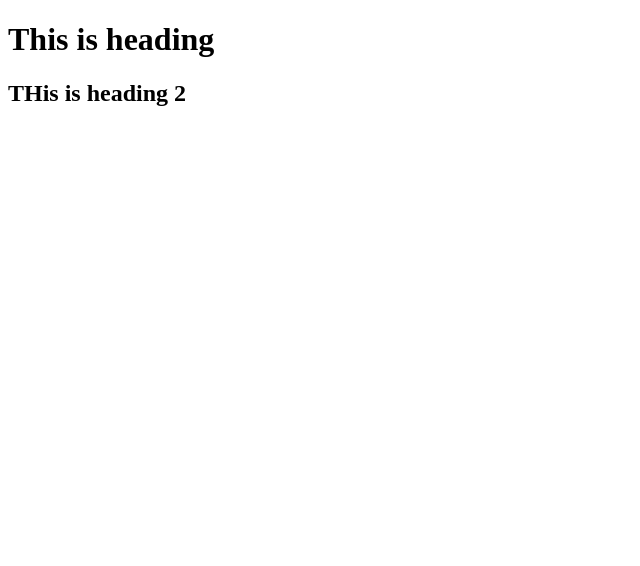
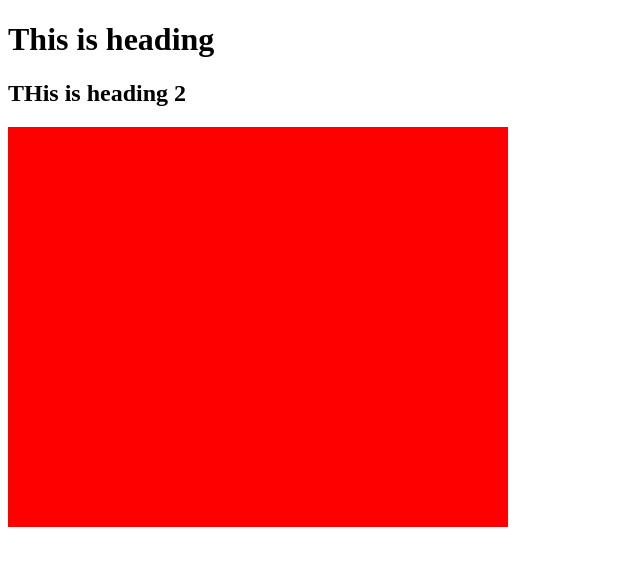
Before and after one commit to thetestcoder/git-playlist, a plain HTML site: page index.html in a window 1280 px wide. Shown: the whole page, without its empty margins (0-640 px from the left). Drawn offline with Linux system fonts and the light colour scheme.

Commit message:
box added

```diff
--- a/css/own.css
+++ b/css/own.css
@@ -0,0 +1,5 @@
+.box1{
+    width: 500px;
+    height: 400px;
+    background-color: red;
+}
--- a/index.html
+++ b/index.html
@@ -12,6 +12,8 @@
     <h1>This is heading</h1>
     <h2>THis is heading 2</h2>
 
+    <div class="box1"></div>
+
     <script src="js/own.js"></script>
 </body>
 
```
